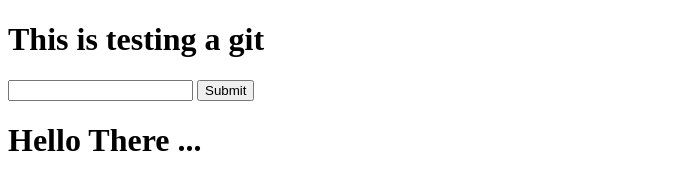
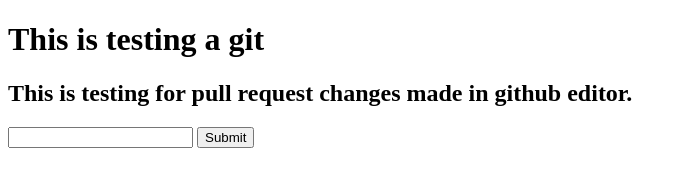
Before and after one commit to Ca-Wai/hello, a plain HTML site: page hello.html in a window 1280 px wide. Shown: the whole page, without its empty margins (0-687 px from the left). Drawn offline with Linux system fonts and the light colour scheme.

Commit message:
add h2 tag

```diff
--- a/hello.html
+++ b/hello.html
@@ -5,9 +5,9 @@
     </head>
     <body>
         <h1>This is testing a git</h1>
+        <h2>This is testing for pull request changes made in github editor.</h2>
         <div>
             <input type="text" name="q">
             <input type="submit" value="Submit">
-            <h1>Hello There ...</h1>
     </body>
 </html>
```
